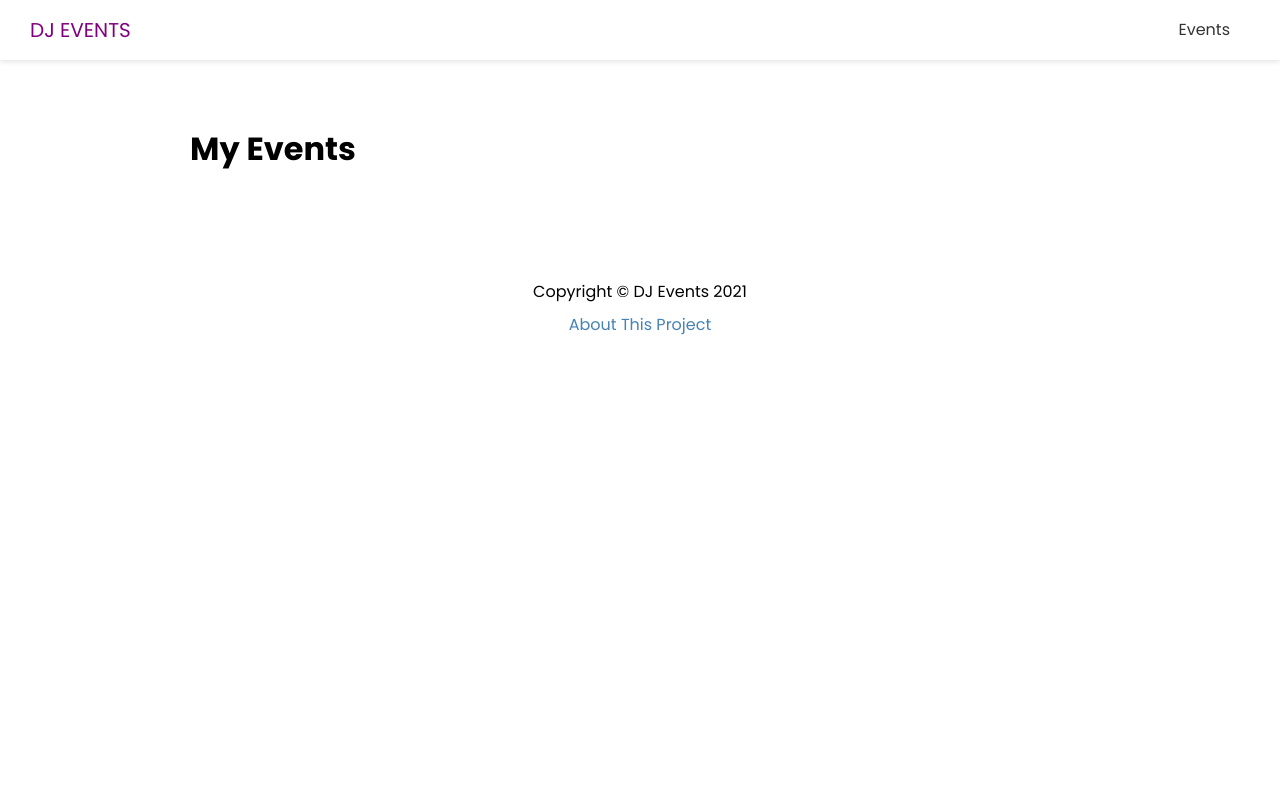
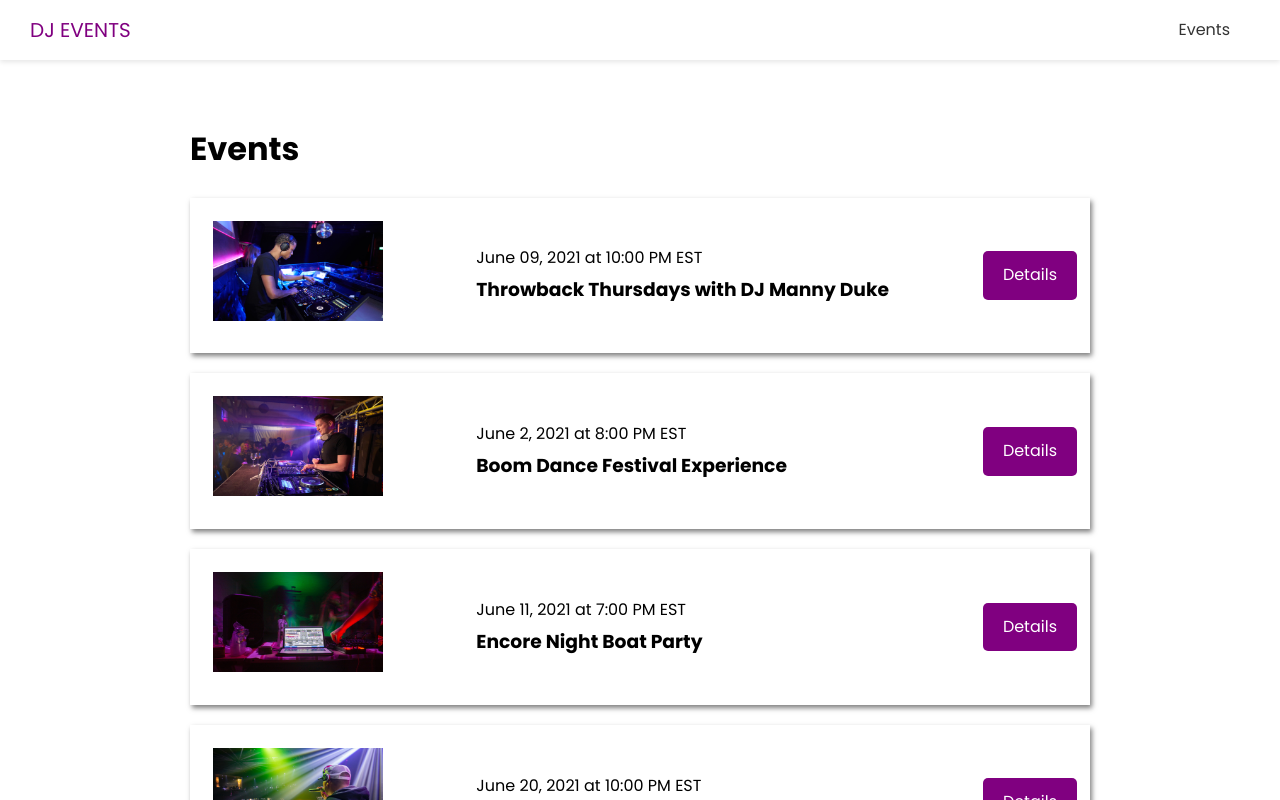
Before and after one commit to josephkem/Events-App, a Next.js app in the folder events-front/: page /events in a window 1280 px wide. Shown: the top 800 px of the page. Built offline with nearby package versions, Linux system fonts and the light colour scheme; no server answers.

Commit message:
Modified events page to show all events and the home page to only render 3 events

```diff
--- a/events-front/pages/events/index.js
+++ b/events-front/pages/events/index.js
@@ -1,9 +1,26 @@
-import Layout from "../../components/Layout";
+import Layout from "@/components/Layout";
+import { API_URL } from "@/config/index";
+import EventItem from "@/components/EventItem";
 
-export default function EventsPage() {
+export default function EventsPage({ events }) {
+  console.log(events);
   return (
     <Layout>
-      <h1>My Events</h1>
+      <h1>Events</h1>
+      {events.length === 0 && <h3>No events to show</h3>}
+
+      {events.map((evt) => (
+        <EventItem key={evt.id} evt={evt} />
+      ))}
     </Layout>
   );
 }
+
+export async function getServerSideProps() {
+  const res = await fetch(`${API_URL}/api/events`);
+  const events = await res.json();
+
+  return {
+    props: { events },
+  };
+}
--- a/events-front/pages/index.js
+++ b/events-front/pages/index.js
@@ -21,6 +21,6 @@ export async function getServerSideProps() {
   const events = await res.json();
 
   return {
-    props: { events },
+    props: { events: events.slice(0, 3) },
   };
 }
```
